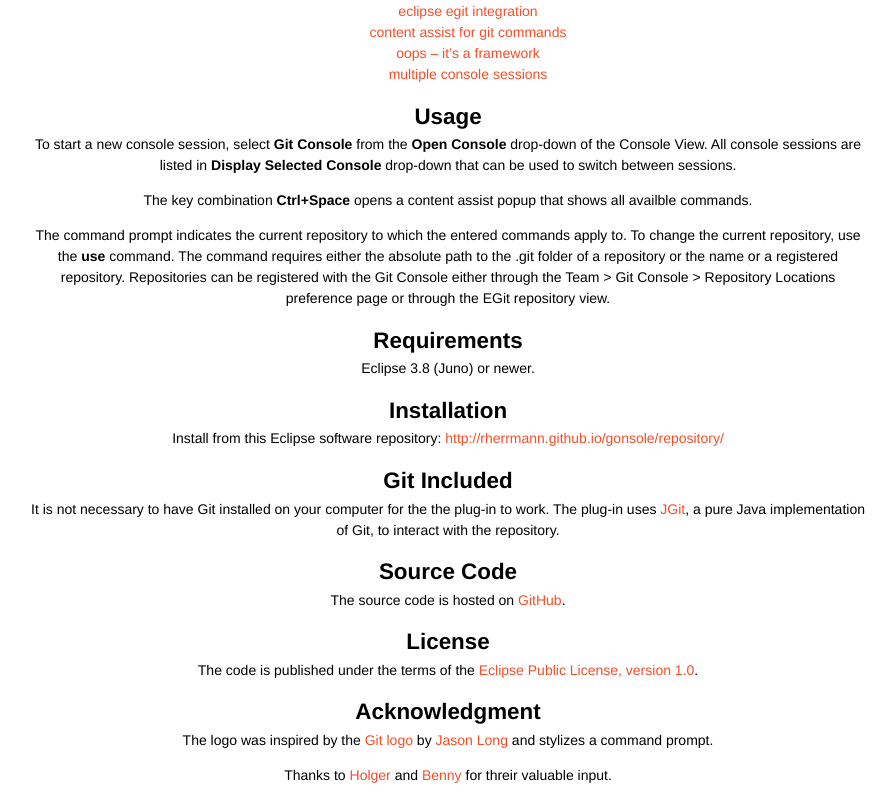
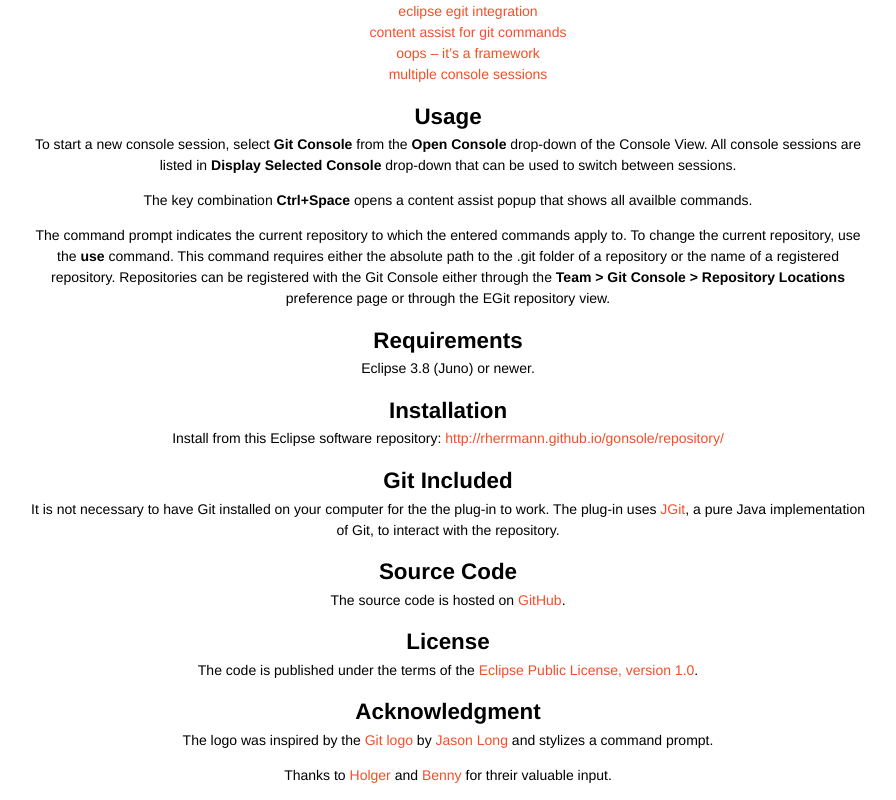
Before and after one commit to rherrmann/gonsole, a plain HTML site: page index.html in a window 1280 px wide. Shown: the part 982-1782 px from the top of the page, without its empty margins (192-1088 px from the left). Drawn offline with Linux system fonts and the light colour scheme.

Commit message:
Fix typo in Usage section

```diff
--- a/index.html
+++ b/index.html
@@ -67,9 +67,10 @@ commands.
 <p>
 The command prompt indicates the current repository to which the entered commands apply to.
 To change the current repository, use the <strong>use</strong> command.
-The command requires either the absolute path to the .git folder of a repository or the name
-or a registered repository. Repositories can be registered with the Git Console either through the
-Team &gt; Git Console &gt; Repository Locations preference page or through the EGit repository view.
+This command requires either the absolute path to the .git folder of a repository or the name
+of a registered repository. Repositories can be registered with the Git Console either through the
+<strong>Team &gt; Git Console &gt; Repository Locations</strong> preference page or through the EGit
+repository view.
 </p>
 </p>
 
```
